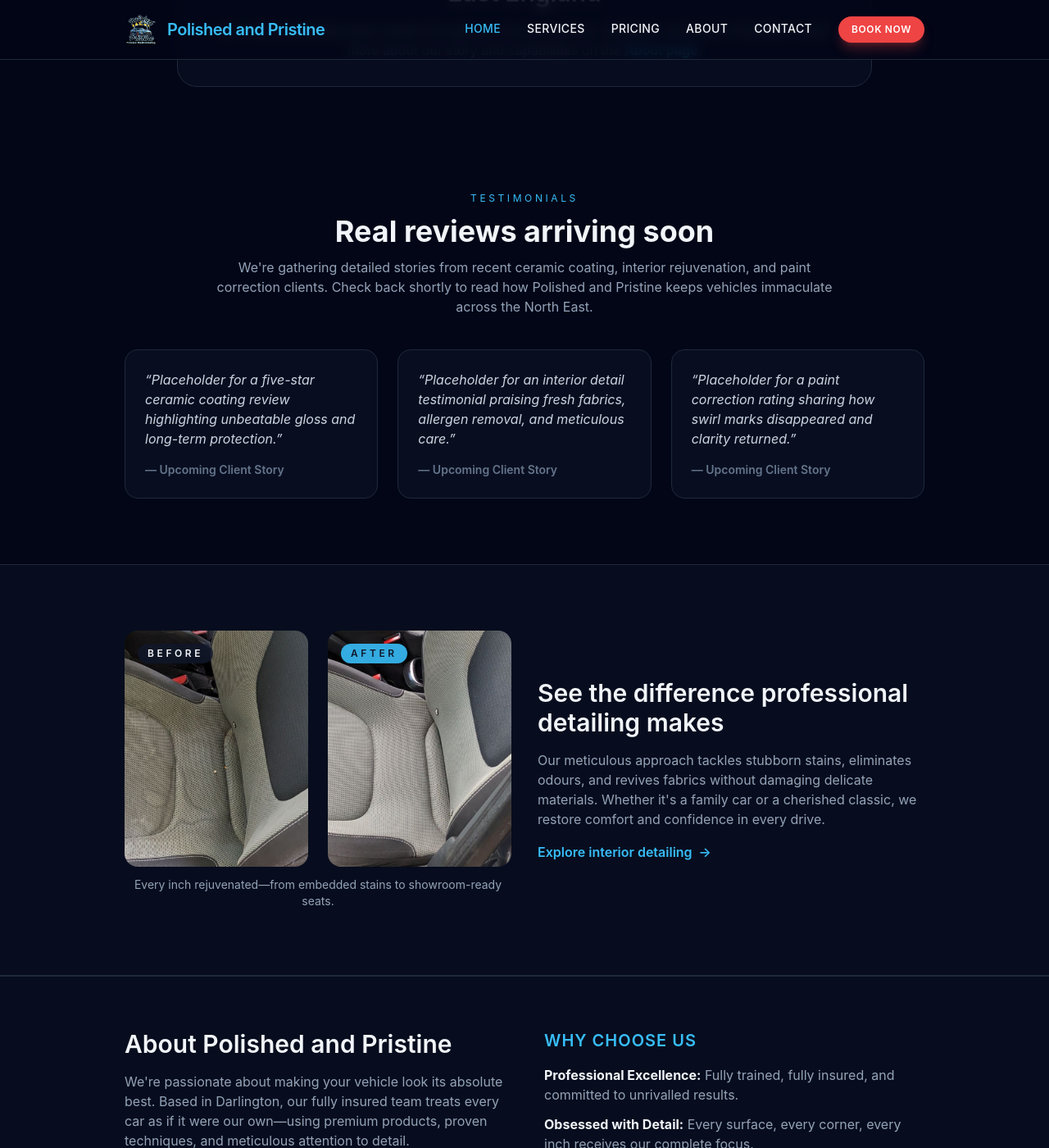
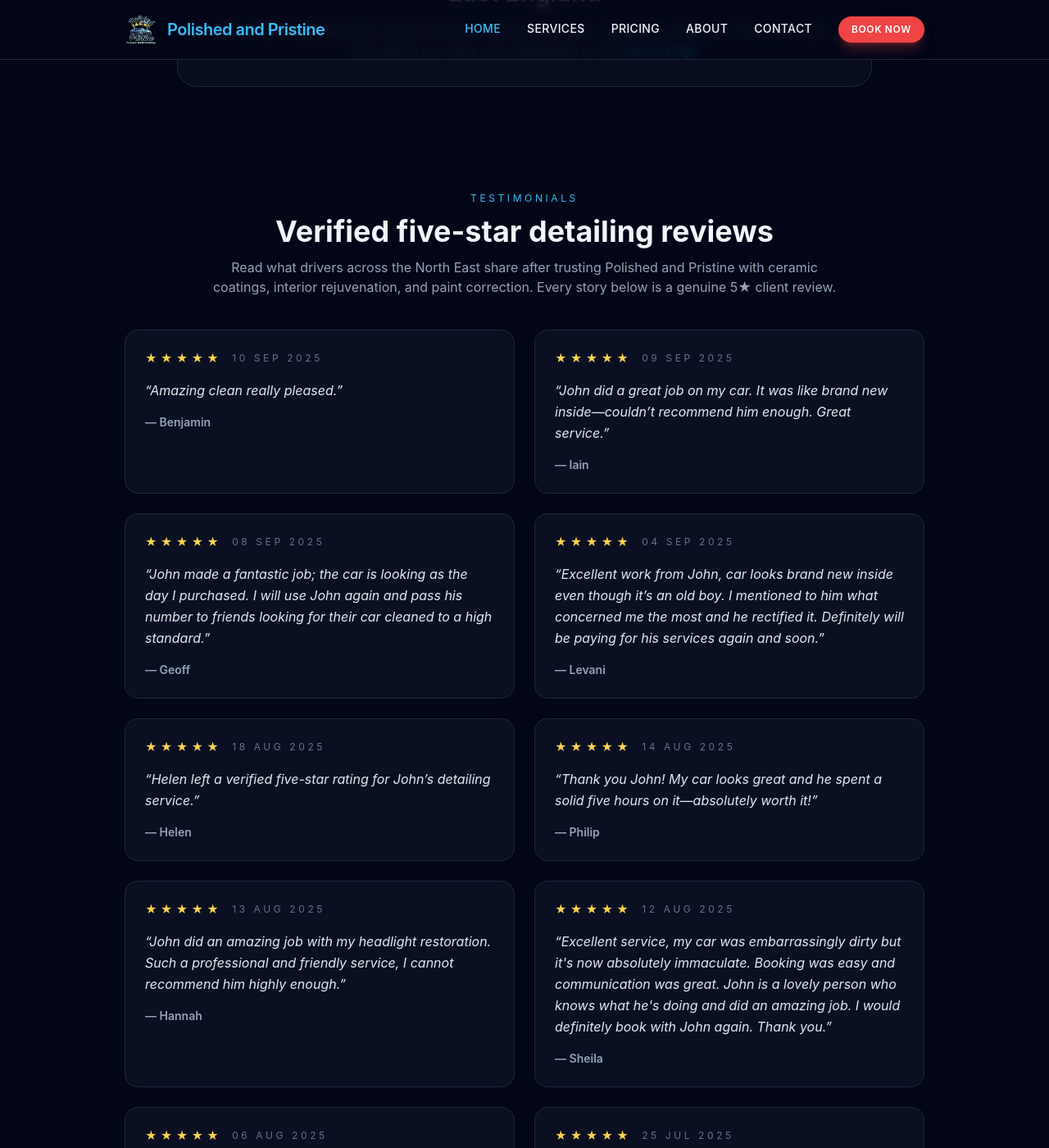
Before and after one commit to xboxlivejohns/.github.io, a Jekyll site: the page built from index.html, in a window 1280 px wide and 1400 px high, scrolled down 1108 px. Shown: the whole window at 82% size. Built offline with Jekyll 4.4.1, drawn with Linux system fonts in a browser that asks for light colours; nearby versions of some CDN libraries; some of the changed text lies outside the part shown.

Commit message:
Add client reviews section powered by data file

```diff
--- /dev/null
+++ b/_data/reviews.json
@@ -0,0 +1,128 @@
+[
+  {
+    "name": "Benjamin",
+    "date": "2025-09-10",
+    "display_date": "10 Sep 2025",
+    "rating": 5,
+    "body": "Amazing clean really pleased."
+  },
+  {
+    "name": "Iain",
+    "date": "2025-09-09",
+    "display_date": "09 Sep 2025",
+    "rating": 5,
+    "body": "John did a great job on my car. It was like brand new inside—couldn’t recommend him enough. Great service."
+  },
+  {
+    "name": "Geoff",
+    "date": "2025-09-08",
+    "display_date": "08 Sep 2025",
+    "rating": 5,
+    "body": "John made a fantastic job; the car is looking as the day I purchased. I will use John again and pass his number to friends looking for their car cleaned to a high standard."
+  },
+  {
+    "name": "Levani",
+    "date": "2025-09-04",
+    "display_date": "04 Sep 2025",
+    "rating": 5,
+    "body": "Excellent work from John, car looks brand new inside even though it’s an old boy. I mentioned to him what concerned me the most and he rectified it. Definitely will be paying for his services again and soon."
+  },
+  {
+    "name": "Helen",
+    "date": "2025-08-18",
+    "display_date": "18 Aug 2025",
+    "rating": 5,
+    "body": "Helen left a verified five-star rating for John’s detailing service."
+  },
+  {
+    "name": "Philip",
+    "date": "2025-08-14",
+    "display_date": "14 Aug 2025",
+    "rating": 5,
+    "body": "Thank you John! My car looks great and he spent a solid five hours on it—absolutely worth it!"
+  },
+  {
+    "name": "Hannah",
+    "date": "2025-08-13",
+    "display_date": "13 Aug 2025",
+    "rating": 5,
+    "body": "John did an amazing job with my headlight restoration. Such a professional and friendly service, I cannot recommend him highly enough."
+  },
+  {
+    "name": "Sheila",
+    "date": "2025-08-12",
+    "display_date": "12 Aug 2025",
+    "rating": 5,
+    "body": "Excellent service, my car was embarrassingly dirty but it's now absolutely immaculate. Booking was easy and communication was great. John is a lovely person who knows what he's doing and did an amazing job. I would definitely book with John again. Thank you."
+  },
+  {
+    "name": "Danny",
+    "date": "2025-08-06",
+    "display_date": "06 Aug 2025",
+    "rating": 5,
+    "body": "Great communication and service. Happy to be subscribed with John."
+  },
+  {
+    "name": "Abraham",
+    "date": "2025-07-25",
+    "display_date": "25 Jul 2025",
+    "rating": 5,
+    "body": "Absolute legend and a very nice, honest guy who knows what he's doing. One of the best services I've purchased—would highly recommend."
+  },
+  {
+    "name": "Ashleigh",
+    "date": "2025-07-22",
+    "display_date": "22 Jul 2025",
+    "rating": 5,
+    "body": "John did an incredible job. So happy with the results and will absolutely be booking again. Great service and lovely lad."
+  },
+  {
+    "name": "Max",
+    "date": "2025-07-12",
+    "display_date": "12 Jul 2025",
+    "rating": 5,
+    "body": "John really knows his stuff. Got marks off my paint that I didn’t think would come off. Brilliant service—will definitely be booking again."
+  },
+  {
+    "name": "Danny",
+    "date": "2025-06-25",
+    "display_date": "25 Jun 2025",
+    "rating": 5,
+    "body": "Came when he meant to and did a fantastic job. Will definitely use John again!"
+  },
+  {
+    "name": "Jacob",
+    "date": "2025-06-20",
+    "display_date": "20 Jun 2025",
+    "rating": 5,
+    "body": "Would 100% recommend. Lovely guy, left the car absolutely spotless. Did things that didn’t even need doing just because it was included in the price anyway. 10/10."
+  },
+  {
+    "name": "M",
+    "date": "2025-06-10",
+    "display_date": "10 Jun 2025",
+    "rating": 5,
+    "body": "Exceptional work—the car looked stunning."
+  },
+  {
+    "name": "Darren",
+    "date": "2025-06-08",
+    "display_date": "08 Jun 2025",
+    "rating": 5,
+    "body": "Really nice to meet John. Gave me some handy tips and the car looks and feels spotless."
+  },
+  {
+    "name": "Liam",
+    "date": "2025-06-06",
+    "display_date": "06 Jun 2025",
+    "rating": 5,
+    "body": "Absolute legend, really nice lad. Very hard working—amazing job and I will definitely be returning. Extremely recommended! Thanks John, great to meet you and very much appreciate your hard work. Catch you soon!"
+  },
+  {
+    "name": "Monther",
+    "date": null,
+    "display_date": null,
+    "rating": 5,
+    "body": "Excellent thorough service at the expected time."
+  }
+]
--- a/index.html
+++ b/index.html
@@ -51,24 +51,28 @@ twitter_card: summary_large_image
 </section>
 
 <section class="max-w-5xl mx-auto px-6 py-20 space-y-10">
+  {% assign reviews = site.data.reviews | sort: 'date' | reverse %}
   <header class="space-y-3 text-center">
     <p class="text-primary uppercase tracking-[0.3em] text-xs">Testimonials</p>
-    <h2 class="text-3xl sm:text-4xl font-bold">Real reviews arriving soon</h2>
-    <p class="text-slate-400 max-w-3xl mx-auto">We're gathering detailed stories from recent ceramic coating, interior rejuvenation, and paint correction clients. Check back shortly to read how {{ site.name }} keeps vehicles immaculate across the North East.</p>
+    <h2 class="text-3xl sm:text-4xl font-bold">Verified five-star detailing reviews</h2>
+    <p class="text-slate-400 max-w-3xl mx-auto">Read what drivers across the North East share after trusting {{ site.name }} with ceramic coatings, interior rejuvenation, and paint correction. Every story below is a genuine 5★ client review.</p>
   </header>
-  <div class="grid gap-6 md:grid-cols-3">
-    <article class="rounded-2xl border border-slate-800 bg-slate-900/50 p-6 text-left">
-      <p class="text-slate-300 italic">“Placeholder for a five-star ceramic coating review highlighting unbeatable gloss and long-term protection.”</p>
-      <p class="mt-4 text-sm font-semibold text-slate-500">— Upcoming Client Story</p>
+  <div class="grid gap-6 md:grid-cols-2">
+    {% for review in reviews %}
+    <article class="rounded-2xl border border-slate-800 bg-slate-900/60 p-6 text-left space-y-4">
+      <div class="flex flex-wrap items-center gap-3">
+        <p class="text-amber-300 text-sm font-semibold tracking-[0.3em]" aria-hidden="true">
+          {% for star in (1..review.rating) %}★{% endfor %}
+        </p>
+        <span class="sr-only">Rated {{ review.rating }} out of 5 stars</span>
+        {% if review.display_date %}
+        <p class="text-xs uppercase tracking-[0.3em] text-slate-500">{{ review.display_date }}</p>
+        {% endif %}
+      </div>
+      <p class="text-slate-200 italic leading-relaxed">“{{ review.body }}”</p>
+      <p class="text-sm font-semibold text-slate-400">— {{ review.name }}</p>
     </article>
-    <article class="rounded-2xl border border-slate-800 bg-slate-900/50 p-6 text-left">
-      <p class="text-slate-300 italic">“Placeholder for an interior detail testimonial praising fresh fabrics, allergen removal, and meticulous care.”</p>
-      <p class="mt-4 text-sm font-semibold text-slate-500">— Upcoming Client Story</p>
-    </article>
-    <article class="rounded-2xl border border-slate-800 bg-slate-900/50 p-6 text-left">
-      <p class="text-slate-300 italic">“Placeholder for a paint correction rating sharing how swirl marks disappeared and clarity returned.”</p>
-      <p class="mt-4 text-sm font-semibold text-slate-500">— Upcoming Client Story</p>
-    </article>
+    {% endfor %}
   </div>
 </section>
 
```
Also changed, not shown: assets/css/main.css (+12 -0 lines).
